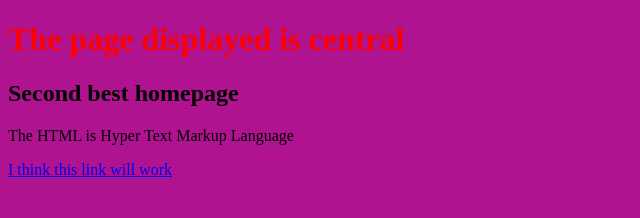
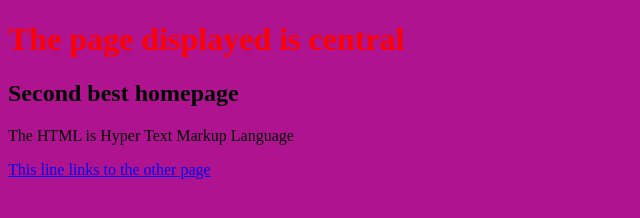
Before and after one commit to wizardingspy/WDD130, a plain HTML site: page index.html in a window 1280 px wide. Shown: the full height of the page, 0-640 px from the left. Drawn offline with Linux system fonts and the light colour scheme.

Commit message:
changed link text

```diff
--- a/index.html
+++ b/index.html
@@ -17,6 +17,6 @@
         <h1>The page displayed is central</h1>
         <h2>Second best homepage</h2>
         <p>The HTML is Hyper Text Markup Language</p>
-        <a href="./camelCase.html">I think this link will work</a>
+        <a href="./camelCase.html">This line links to the other page</a>
     </body>
 </html>
```
